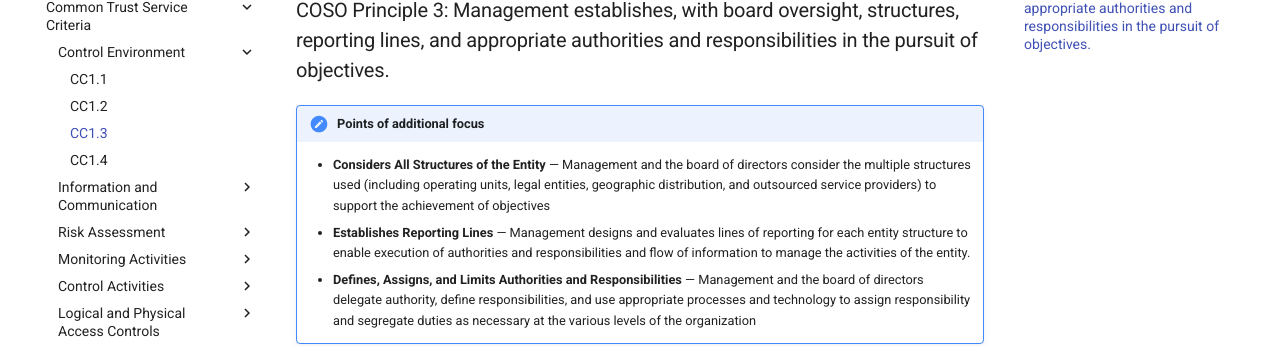
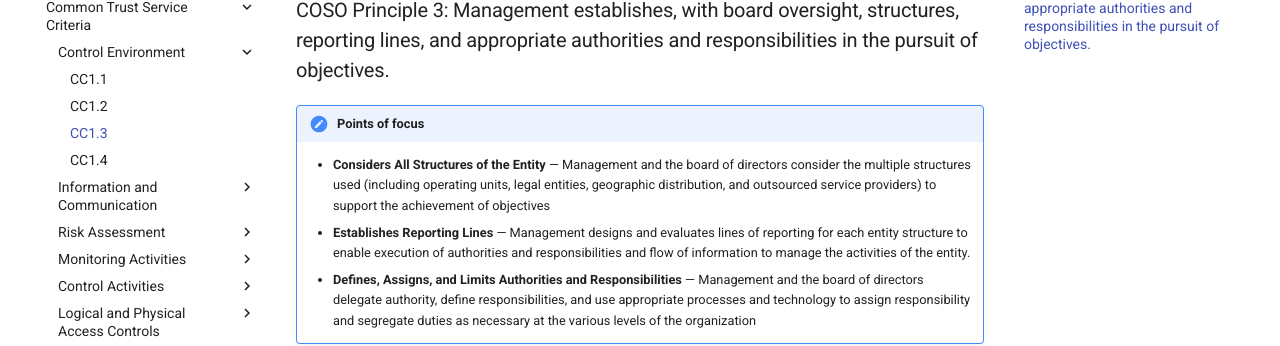
Before and after one commit to WashingtonGT/soc-playbook, an MkDocs documentation site: the page built from docs/tsc/cc1-3.md, in a window 1280 px wide and 996 px high. Shown: the part 185-531 px from the top of the window. Built offline with MkDocs 1.6.1 and Material for MkDocs 9.7.7, drawn with Linux system fonts in a browser that asks for light colours.

Commit message:
Update cc1-3.md

```diff
--- a/docs/tsc/cc1-3.md
+++ b/docs/tsc/cc1-3.md
@@ -2,7 +2,7 @@
 
 ### COSO Principle 3: Management establishes, with board oversight, structures, reporting lines, and appropriate authorities and responsibilities in the pursuit of objectives.
 
-!!! note "Points of additional focus"
+!!! note "Points of focus"
 
     - **Considers All Structures of the Entity** — Management and the board of directors consider the multiple structures used (including operating units, legal entities, geographic distribution, and outsourced service providers) to support the achievement of objectives
     - **Establishes Reporting Lines** — Management designs and evaluates lines of reporting for each entity structure to enable execution of authorities and responsibilities and flow of information to manage the activities of the entity.
```
